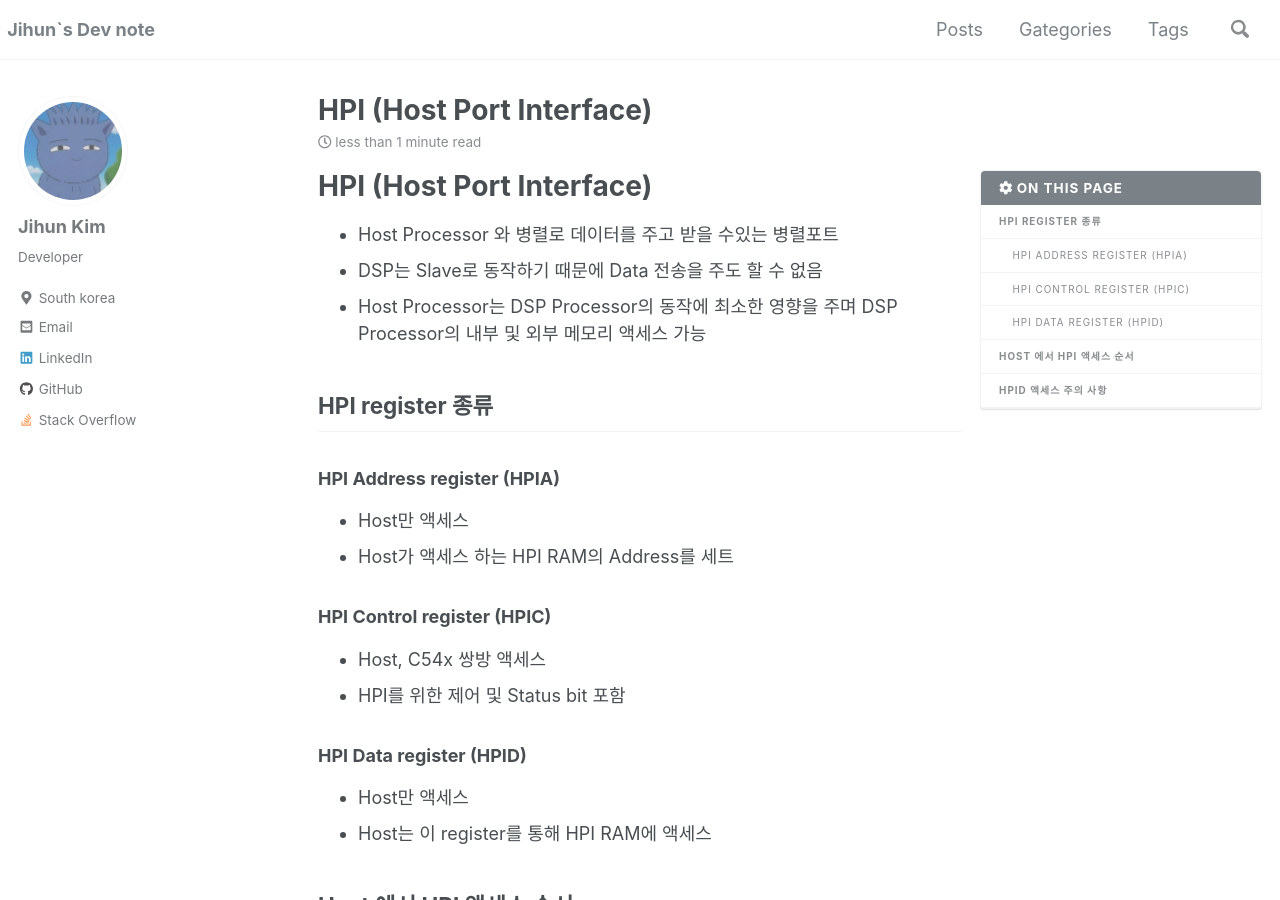
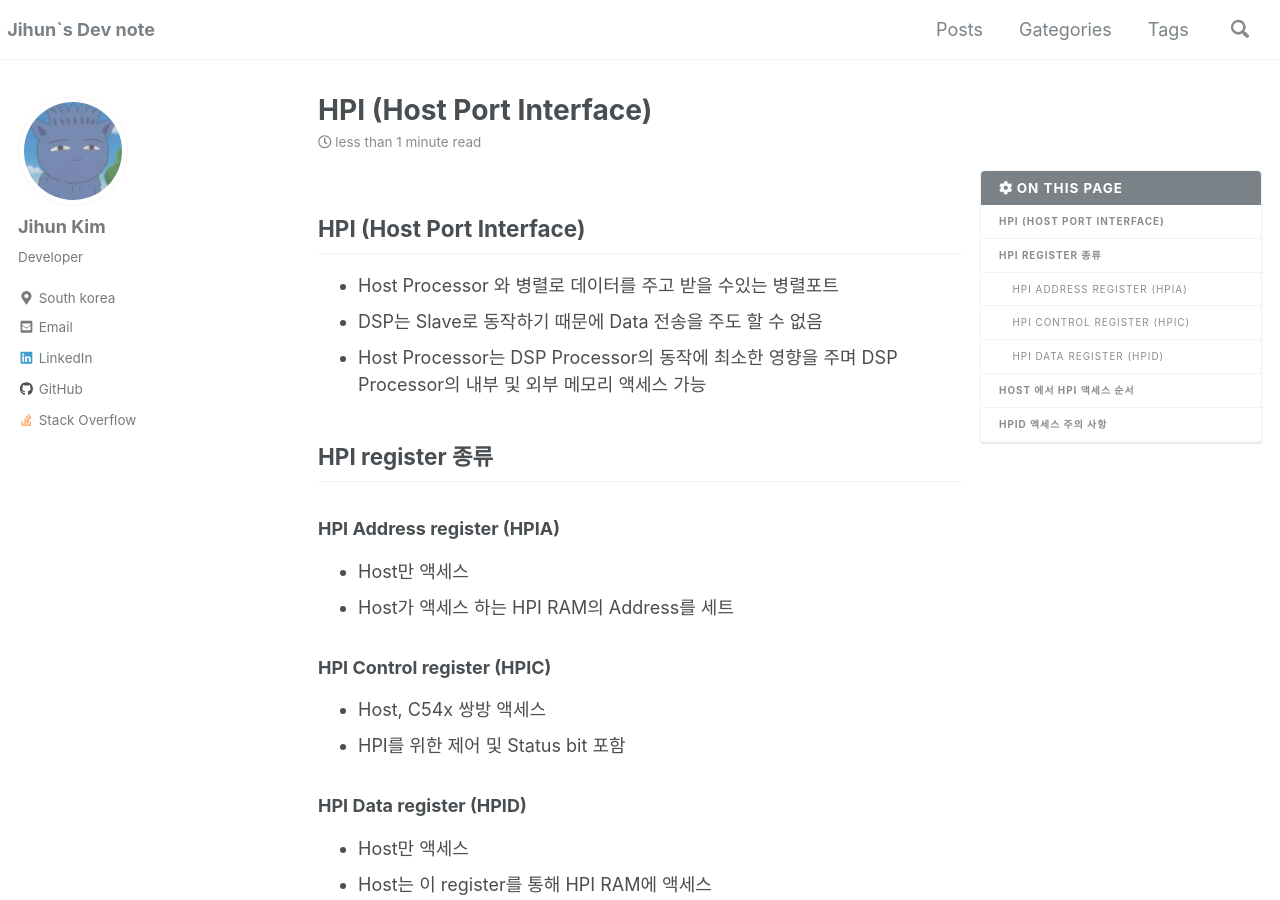
Before and after one commit to JihunDev/JihunDev.github.io, a Jekyll site: the page built from _posts/2018-07-12-Interface-HPI.md, in a window 1280 px wide and 900 px high. Built offline with Jekyll 4.4.1, drawn with Linux system fonts in a browser that asks for light colours; nearby versions of some CDN libraries; comment, search, counter and statistics services are not loaded.

Commit message:
Posting : HPI 수정

```diff
--- a/_posts/2018-07-12-Interface-HPI.md
+++ b/_posts/2018-07-12-Interface-HPI.md
@@ -10,35 +10,28 @@ toc_label: "On This Page"
 toc_icon: "cog"
 ---
 
-# HPI (Host Port Interface)
-
+## HPI (Host Port Interface)
 - Host Processor 와 병렬로 데이터를 주고 받을 수있는 병렬포트
 - DSP는 Slave로 동작하기 때문에 Data 전송을 주도 할 수 없음
 - Host Processor는 DSP Processor의 동작에 최소한 영향을 주며 DSP Processor의 내부 및 외부 메모리 액세스 가능
 
 
-
 ## HPI register 종류
 
 ### HPI Address register (HPIA)
-
 - Host만 액세스
 - Host가 액세스 하는 HPI RAM의 Address를 세트
 
 ### HPI Control register (HPIC)
-
 - Host, C54x 쌍방 액세스
 - HPI를 위한 제어 및 Status bit 포함
 
 ### HPI Data register (HPID)
-
 - Host만 액세스
 - Host는 이 register를 통해 HPI RAM에 액세스
 
 
-
 ## Host 에서 HPI 액세스 순서
-
 1. HPIC (Control register)의 설정
 2. HPIA (Address register)의 설정
 3. HPID (Data register)경유에서 데이터의 read/write
@@ -46,7 +39,6 @@ toc_icon: "cog"
 
 
 ## HPID 액세스 주의 사항
-
 C54x의 on-chip RAM(HPI  RAM)의 단어 길이는 16비트이며, 상기의 레지스터도 마찬가지로 16비트이다.
 
 그에 대해, HPI의 버스는 8비트이므로,  호스트로부터 HPI에의 모든 액세스는 16비트를 상위/하위의 2바이트로 나누어 실시하지 않으면  안 된다.
```
